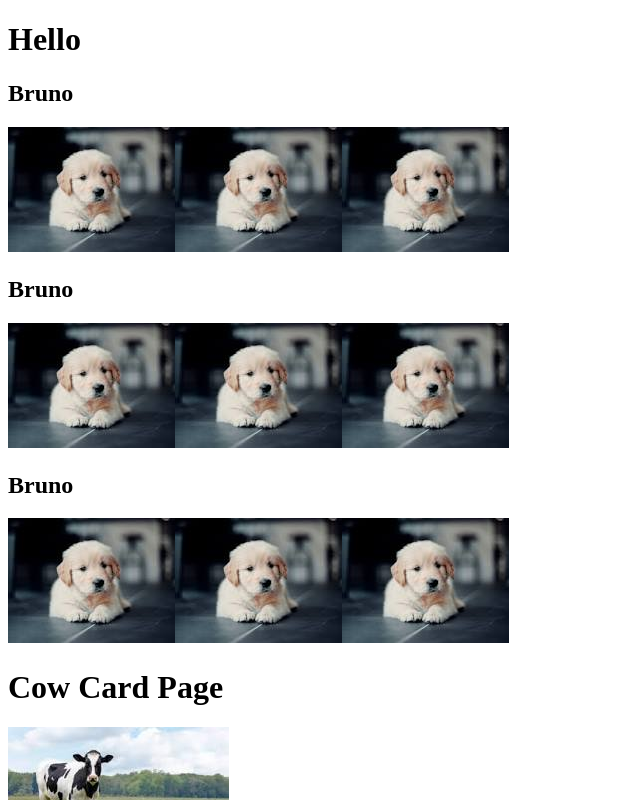
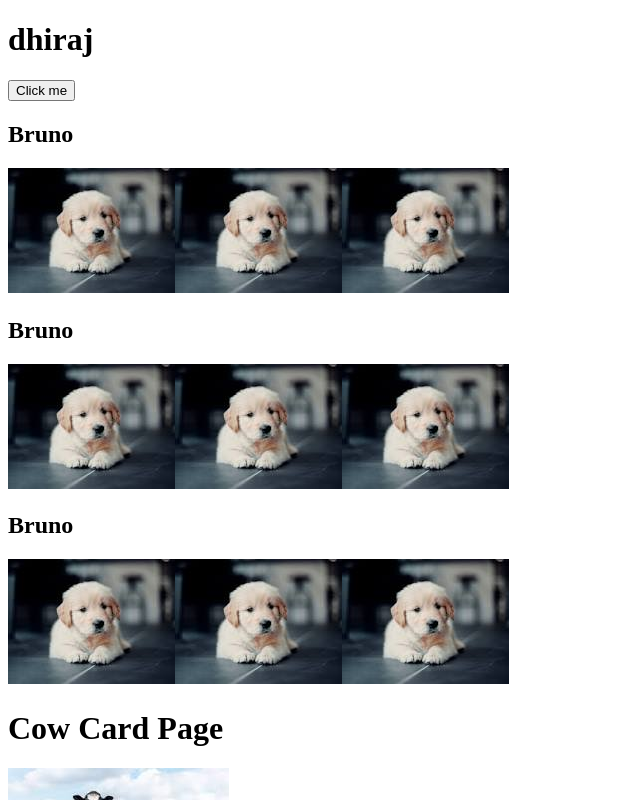
Before and after one commit to aashishrana/React-Basics, a React (Vite) app: page / in a window 1280 px wide. Shown: the top 800 px of the page, without its empty margins (0-640 px from the left). Built offline with nearby package versions, Linux system fonts and the light colour scheme.

Commit message:
passing data by hooks using useState

```diff
--- a/src/App.jsx
+++ b/src/App.jsx
@@ -11,11 +11,18 @@ import Card from './component/Card'
 
 
 function App() {
-  const [count, setCount] = useState(0)
+  let [details, setDetails] = useState("dhiraj");
+
+  const handleClick = () => {
+    details = setDetails("kunal")
+
+  }
 
   return (
     <>
-      <h1>Hello</h1>
+      <h1>{details}</h1>
+
+      <button onClick={handleClick}>Click me</button>
       <DogCard></DogCard>
       <DogCard />
       <DogCard />
```
